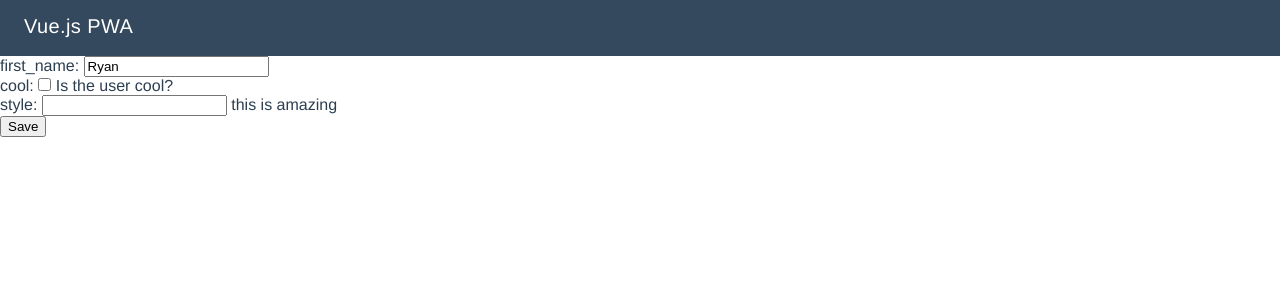
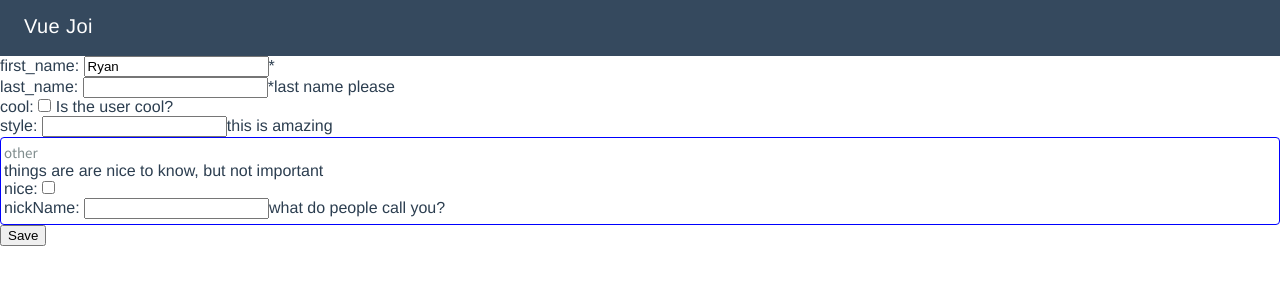
Before and after one commit to ryanramage/vue-joi, a Vue app: page / in a window 1280 px wide. Shown: the top 300 px of the page. Built offline with nearby package versions, Linux system fonts and the light colour scheme.

Commit message:
add object support

```diff
--- a/demo/App.vue
+++ b/demo/App.vue
@@ -1,7 +1,7 @@
 <template>
   <div id="app">
     <header>
-      <span>Vue.js PWA</span>
+      <span>Vue Joi</span>
     </header>
     <joi-editor v-bind="edit" v-on:save="saveToDB"> </joi-editor>
   </div>
--- a/demo/schema.js
+++ b/demo/schema.js
@@ -2,6 +2,11 @@ var Joi = require('joi')
 
 module.exports = Joi.object({
   first_name: Joi.number().required(),
+  last_name: Joi.string().required().description('last name please'),
   cool: Joi.boolean().description('Is the user cool?'),
-  style: Joi.string().valid(['a', 'b', 'c']).description('this is amazing')
+  style: Joi.string().valid(['a', 'b', 'c']).description('this is amazing'),
+  other: Joi.object().keys({
+    nice: Joi.boolean(),
+    nickName: Joi.string().description('what do people call you?')
+  }).description('things are are nice to know, but not important')
 })
--- a/src/JoiObject.vue
+++ b/src/JoiObject.vue
@@ -2,7 +2,9 @@
   <div v-if="children">
     <div v-for="child in children">
       <div v-if="child.schema.schemaType === 'string' && !child.schema._valids._set.length">
-        {{child.key}}: <input v-model="initialValue[child.key]" > <span>{{child.schema._description}}</span>
+        {{child.key}}: <input v-model="initialValue[child.key]" >
+        <span v-if="child.schema._flags.presence === 'required'">*</span>
+        <span>{{child.schema._description}}</span>
       </div>
       <div v-if="child.schema.schemaType === 'string' && child.schema._valids._set.length">
         {{child.key}}:
@@ -11,13 +13,23 @@
              {{ option }}
            </option>
         </select>
+        <span v-if="child.schema._flags.presence === 'required'">*</span>
         <span>{{child.schema._description}}</span>
       </div>
       <div v-if="child.schema.schemaType === 'number'">
-        {{child.key}}: <input v-model="initialValue[child.key]" > <span>{{child.schema._description}}</span>
+        {{child.key}}: <input v-model="initialValue[child.key]" >
+        <span v-if="child.schema._flags.presence === 'required'">*</span>
+        <span>{{child.schema._description}}</span>
       </div>
       <div v-if="child.schema.schemaType === 'boolean'">
         {{child.key}}: <input type="checkbox" id="checkbox" v-model="initialValue[child.key]"> {{initialValue[child.key]}} <span>{{child.schema._description}}</span>
+      </div>
+      <div v-if="child.schema.schemaType === 'object'" class="object">
+        <h4>{{child.key}}</h4>
+        <div v-if="child.schema._description">
+          <span>{{child.schema._description}}</span>
+        </div>
+        <joi-object v-bind="child.info" > </joi-object>
       </div>
     </div>
   </div>
@@ -25,13 +37,15 @@
 
 <script>
   export default {
+    name: 'JoiObject',
     props: {
       schema: {
         type: Object,
         required: true
       },
       initialValue: {
-        type: Object
+        type: Object,
+        required: true
       }
     },
     data () {
@@ -40,7 +54,12 @@
       }
     },
     mounted () {
-      console.log('mounted', this.schema)
+      console.log(this.schema.children)
+      this.schema.children.forEach(child => {
+        if (child.schema.schemaType !== 'object') return
+        if (!this.initialValue[child.key]) this.initialValue[child.key] = {}
+        child.info = { schema: child.schema._inner, initialValue: this.initialValue[child.key] }
+      })
       this.$set(this.$data, 'children', this.schema.children)
     }
   }
@@ -48,5 +67,9 @@
 
 
 <style>
-
+  .object {
+    border: 1px solid blue;
+    border-radius: 4px;
+    padding: 5px 3px;
+  }
 </style>
```
